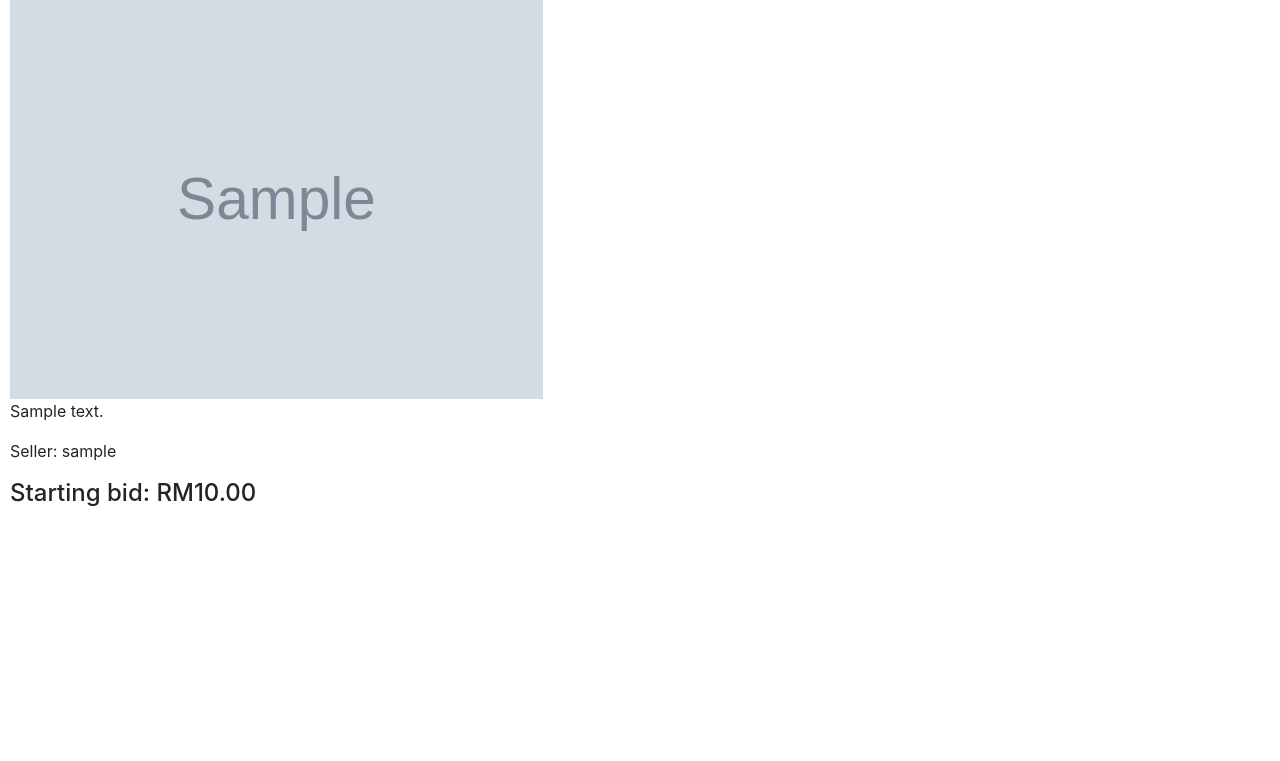
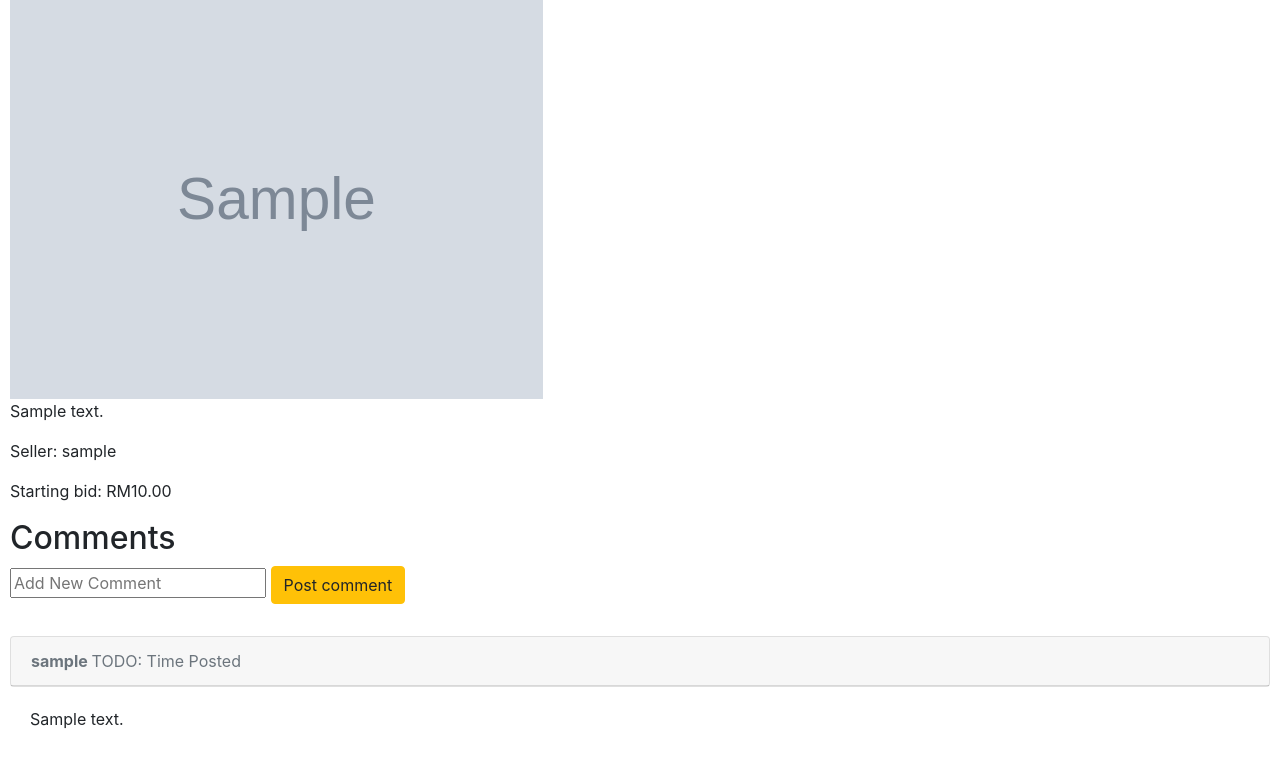
Before and after one commit to kjown/commerce, a Django app: page /listing/1 in a window 1280 px wide. Shown: the part 248-1009 px from the top of the page. Before the commit the page ends 754 px from the top, so only its background shows below. Run offline with Django 3.2, Linux system fonts and the light colour scheme; a user stored in the database is signed in; tables that the repository leaves empty hold one stand-in row (values such as "Sample post"); grey boxes marked "Sample" are stand-in pictures; some libraries are stand-ins or nearby versions.

Commit message:
feat: implemented Comments TODO: fix formatting of Listing page TODO: fix formatting of navbar TODO: fix formatting of listing cards

```diff
--- a/auctions/admin.py
+++ b/auctions/admin.py
@@ -1,7 +1,8 @@
 from django.contrib import admin
-from .models import User, Category, Listing
+from .models import User, Category, Listing, Comment
 
 # Register your models here.
 admin.site.register(User)
 admin.site.register(Category)
 admin.site.register(Listing)
+admin.site.register(Comment)
--- a/auctions/models.py
+++ b/auctions/models.py
@@ -26,3 +26,11 @@ class Listing(models.Model):
 
     def __str__(self):
         return self.title
+
+class Comment(models.Model):
+    author = models.ForeignKey(User, on_delete=models.CASCADE, blank=True, null=True, related_name="userComment")
+    listing = models.ForeignKey(Listing, on_delete=models.CASCADE, blank=True, null=True, related_name="listingComment")
+    comment = models.CharField(max_length=200)
+
+    def __str__(self):
+        return f"{self.author} comment on {self.listing}"
--- a/auctions/templates/auctions/_listing_card.html
+++ b/auctions/templates/auctions/_listing_card.html
@@ -7,6 +7,7 @@
                     <img src="{{ listing.imageUrl }}" alt="{{ listing.title }}" class="card-img-top img-fluid" style="height: 200px; object-fit: cover;">
                     <div class="card-body">
                         <h5 class="card-title">{{ listing.title }}</h5>
+                        <p class="card-text">RM{{ listing.starting_price }}</p>
                         <p class="card-text">{{ listing.description }}</p>
                         <a href="{% url 'listing' id=listing.id %}" class="btn btn-primary">View Listing</a>
                     </div>
--- a/auctions/templates/auctions/listing.html
+++ b/auctions/templates/auctions/listing.html
@@ -21,6 +21,34 @@
     <img src="{{ listing.imageUrl }}" alt="{{ listing.title }}" height="400px">
     <p>{{ listing.description }}</p>
     <p>Seller: {{ listing.creator }}</p>
-    <h4>Starting bid: RM{{ listing.starting_price }}</h4>
+    <p>Starting bid: RM{{ listing.starting_price }}</p>
+
+    <h2>Comments</h2>
+    {% if user.is_authenticated %}
+        <form action="{% url 'addComment' id=listing.id %}" method="POST">
+            {% csrf_token %}
+            <div class="form-group">
+                <input type="text" name="newComment" placeholder="Add New Comment">
+                <button type="submit" class="btn btn-warning">Post comment</button>
+            </div>
+        </form>
+    {% endif %}
+    <ul class="list-group">
+        {% for comment in allComments %}
+            <div class="card mt-3">
+                <div class="card-header">
+                    <div class="comment-info text-muted">
+                        <strong class="">
+                            {{ comment.author }}
+                        </strong>
+                        <span>TODO: Time Posted</span>
+                    </div>
+                </div>
+            </div>
+            <div class="card-body">
+                <p class="card-text">{{ comment.comment }}</p>
+            </div>
+        {% endfor %}
+    </ul>
 
 {% endblock %}
--- a/auctions/urls.py
+++ b/auctions/urls.py
@@ -14,4 +14,5 @@ urlpatterns = [
     path("removeWatchlist/<int:id>", views.removeWatchlist, name="removeWatchlist"),
     path("addWatchlist/<int:id>", views.addWatchlist, name="addWatchlist"),
     path("watchlist", views.watchlist, name="watchlist"),
+    path("addComment/<int:id>", views.addComment, name="addComment"),
 ]
--- a/auctions/views.py
+++ b/auctions/views.py
@@ -4,15 +4,32 @@ from django.http import HttpResponse, HttpResponseRedirect
 from django.shortcuts import render
 from django.urls import reverse
 
-from .models import User, Category, Listing
+from .models import User, Category, Listing, Comment
 
 def listing(request, id):
     listingData = Listing.objects.get(pk=id)
     isListingInWatchlist = request.user in listingData.watchlist.all()
+    allComments = Comment.objects.filter(listing=listingData)
     return render(request, "auctions/listing.html", {
         "listing": listingData,
-        "isListingInWatchlist": isListingInWatchlist
+        "isListingInWatchlist": isListingInWatchlist,
+        "allComments": allComments
     })
+
+def addComment(request, id):
+    currentUser = request.user
+    listingData = Listing.objects.get(pk=id)
+    comment = request.POST['newComment']
+    # TODO: add time posted
+
+    newComment = Comment(
+        author=currentUser,
+        listing=listingData,
+        comment=comment
+    )
+
+    newComment.save()
+    return HttpResponseRedirect(reverse("listing", args=(id, )))
 
 def watchlist(request):
     currentUser = request.user
```
Also changed, not shown: auctions/migrations/0004_remove_listing_watchlist_comment_listing_watchlist.py (added).
